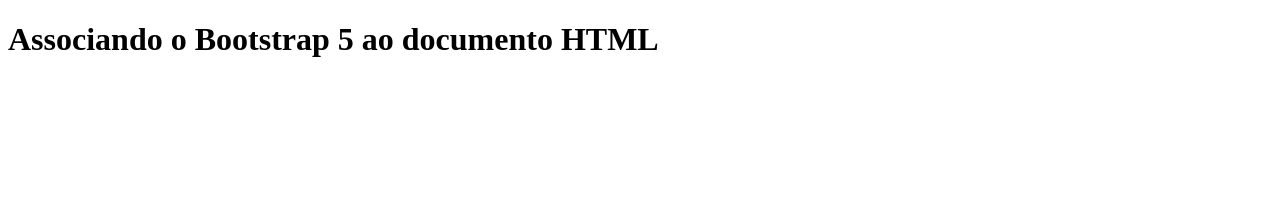
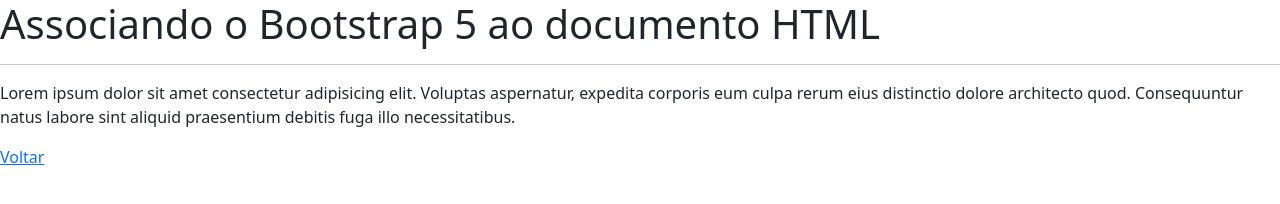
Before and after one commit to LeoMoraes18/CURSOBOOTSTRAP, a website: page aula03/index.html in a window 1280 px wide. Drawn offline with nearby package versions, Linux system fonts and the light colour scheme.

Commit message:
primeira configuração

```diff
--- a/aula03/index.html
+++ b/aula03/index.html
@@ -4,9 +4,15 @@
     <meta charset="UTF-8">
     <meta http-equiv="X-UA-Compatible" content="IE=edge">
     <meta name="viewport" content="width=device-width, initial-scale=1.0">
+    <link rel="stylesheet" href="../node_modules/bootstrap/dist/css/bootstrap.min.css">
+
     <title>Associando o Bootstrap 5 ao documento HTML</title>
 </head>
 <body>
     <h1>Associando o Bootstrap 5 ao documento HTML</h1>
+    <hr>
+    <p>Lorem ipsum dolor sit amet consectetur adipisicing elit. Voluptas aspernatur, expedita corporis eum culpa rerum eius distinctio dolore architecto quod. Consequuntur natus labore sint aliquid praesentium debitis fuga illo necessitatibus.</p>
+    <a href="/index.html">Voltar</a>
+    <script src="../node_modules/bootstrap/dist/js/bootstrap.bundle.min.js"></script>
 </body>
 </html>
--- /dev/null
+++ b/package.json
@@ -0,0 +1,5 @@
+{
+  "dependencies": {
+    "bootstrap": "^5.2.3"
+  }
+}
```
Also changed, not shown: 1 other file.
